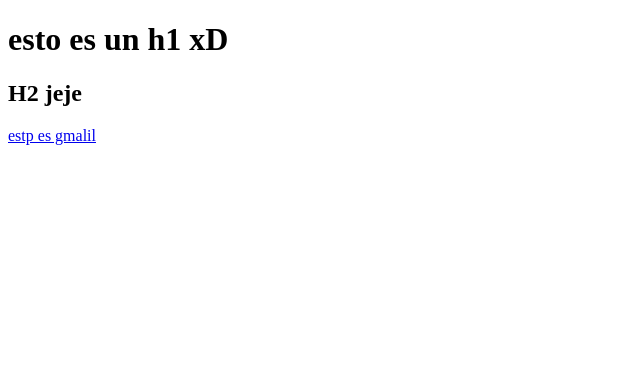
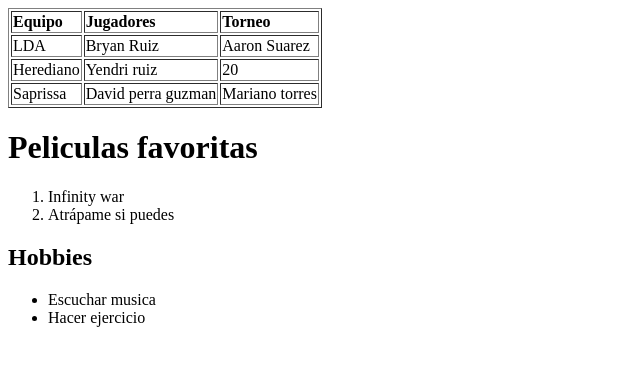
Before and after one commit to Jlanza12/HTML2022, a plain HTML site: page index.html in a window 1280 px wide. Shown: the whole page, without its empty margins (0-640 px from the left). Drawn offline with Linux system fonts and the light colour scheme.

Commit message:
agregando tarea que incluye listas ordenadas y desorsenadas

```diff
--- a/index.html
+++ b/index.html
@@ -4,14 +4,45 @@
     <meta charset="UTF-8">
     <meta http-equiv="X-UA-Compatible" content="IE=edge">
     <meta name="viewport" content="width=device-width, initial-scale=1.0">
-    <title> Pagina web de jose    </title>
+    <title>Document</title>
 </head>
 <body>
-     <h1> esto es un h1 xD </h1>
-     <h2> H2 jeje  </h2>
-     <a href="https://mail.google.com/mail/u/0/#inbox">estp es gmalil</a>
+    <table border="1px">
+        <tr>
+            <td><strong>Equipo</strong></td>
+            <td><strong>Jugadores</strong></td>
+            <td><strong>Torneo</strong></td>
+        </tr>
+        <tr>
+            <td>LDA</td>
+            <td>Bryan Ruiz</td>
+            <td>Aaron Suarez</td>
+        </tr>
+        <tr>
+            <td>Herediano</td>
+            <td>Yendri ruiz</td>
+            <td>20</td>
+        </tr>
+        <tr>
+            <td>Saprissa</td>
+            <td>David perra guzman</td>
+            <td>Mariano torres</td>
+        </tr>
+    </table>
 
+    <h1>Peliculas favoritas</h1>
 
+    <ol>
+        <li>Infinity war </li>
+        <li>Atrápame si puedes</li>
 
+    </ol>
+    <h2>Hobbies</h2>
+
+    <ul>
+        <li>Escuchar musica</li>
+        <li>Hacer ejercicio</li>
+
+    </ul>
 </body>
 </html>
```
